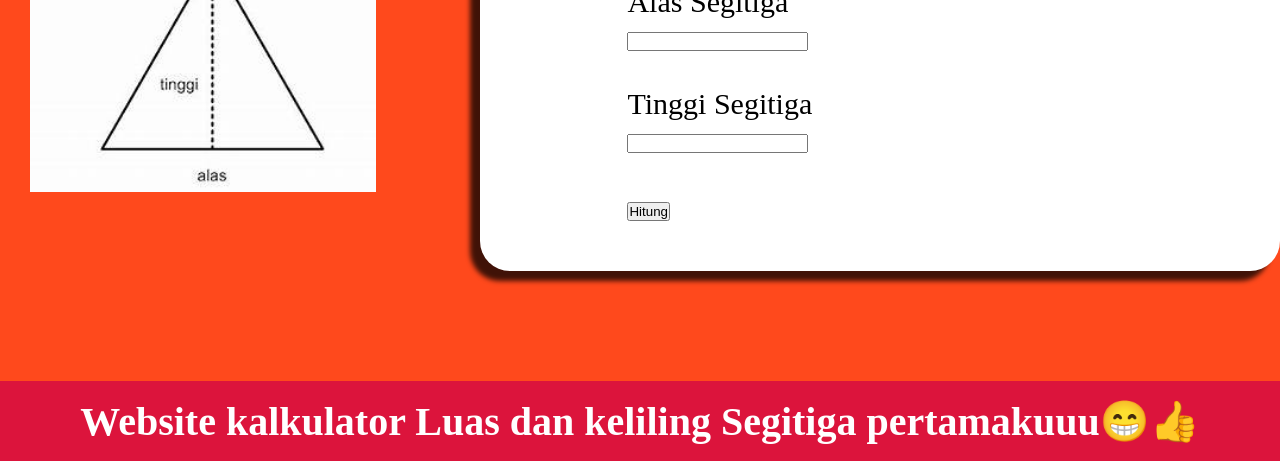
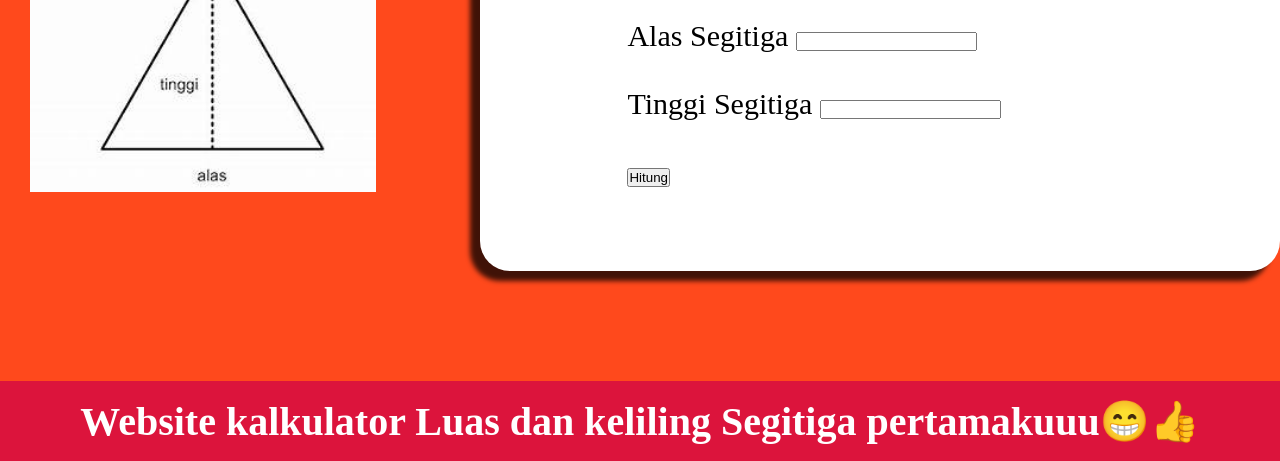
Before and after one commit to revou-fundamental-course/13-may-24-Aliezzar, a plain HTML site: page index.html in a window 1280 px wide. Shown: the part 339-800 px from the top of the page. Drawn offline with Linux system fonts and the light colour scheme.

Commit message:
Mini project with Revou

```diff
--- a/index.html
+++ b/index.html
@@ -26,17 +26,16 @@
             <a class="a-content">
                 <div class="ac1">
                     <h2 class="h2">Menghitung Luas Segitiga</h2> <br>
-                    <label for="">Alas Segitiga</label><br>
+                    <label for="">Alas Segitiga</label>
                     <input type="number" id="alas">
                     <br>
                     <br>
-                    <label for="">Tinggi Segitiga</label><br>
+                    <label for="">Tinggi Segitiga</label>
                     <input type="number" id="tinggi">
                     <br>
                     <br>
                     <button class="btn" id="hitung">Hitung</button>
                     <div class="outputnya" id="output"></div>
-                    <script src="js/script.js"></script>
                 </div>
             </a>
         </div>
@@ -44,6 +43,7 @@
             <h1 class="h1-footer">Website kalkulator Luas dan keliling Segitiga pertamakuuu😁👍</h1>
         </div>
     </div>
+    <script src="js/script.js"></script>
 </body>
 
 </html>
```
Also changed, not shown: keliling_segitiga.html (+2 -1 lines).
